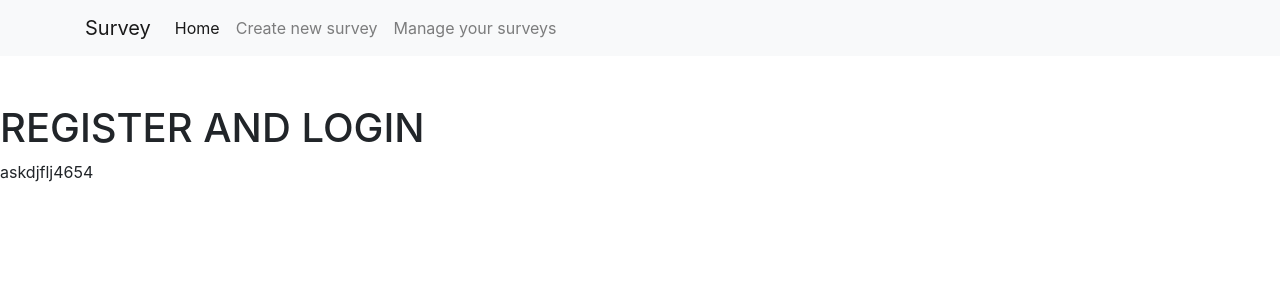
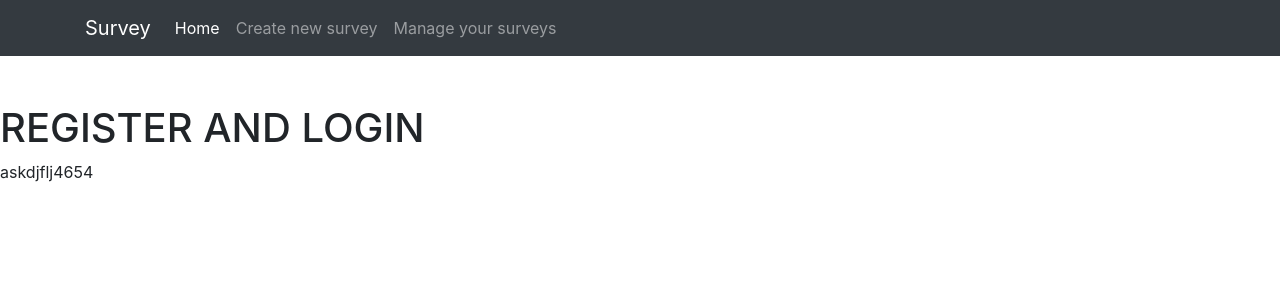
Before and after one commit to levi9-summer-workshop/Team-3, an Angular app in the folder ng-survey/: page /home in a window 1280 px wide. Shown: the top 300 px of the page. Built offline with nearby package versions, Linux system fonts and the light colour scheme.

Commit message:
change header's color

```diff
--- a/ng-survey/src/app/header/header.component.css
+++ b/ng-survey/src/app/header/header.component.css
@@ -0,0 +1,6 @@
+.panel > .panel-heading {
+    background-image: none;
+    background-color: red;
+    color: white;
+
+}
--- a/ng-survey/src/app/header/header.component.html
+++ b/ng-survey/src/app/header/header.component.html
@@ -1,6 +1,7 @@
-<nav class="navbar navbar-expand-lg navbar-light bg-light mb-5">
-    <div class="container">
-      <a class="navbar-brand" routerLink="/">Survey</a>
+
+<nav class="navbar navbar-expand-lg navbar-dark bg-dark mb-5">
+    <div  class="container">
+      <a class="navbar-brand" routerLink="#">Survey</a>
       <button class="navbar-toggler" type="button" data-toggle="collapse" data-target="#navbarNavDropdown" aria-controls="navbarNavDropdown" aria-expanded="false" aria-label="Toggle navigation">
         <span class="navbar-toggler-icon"></span>
       </button>
```
